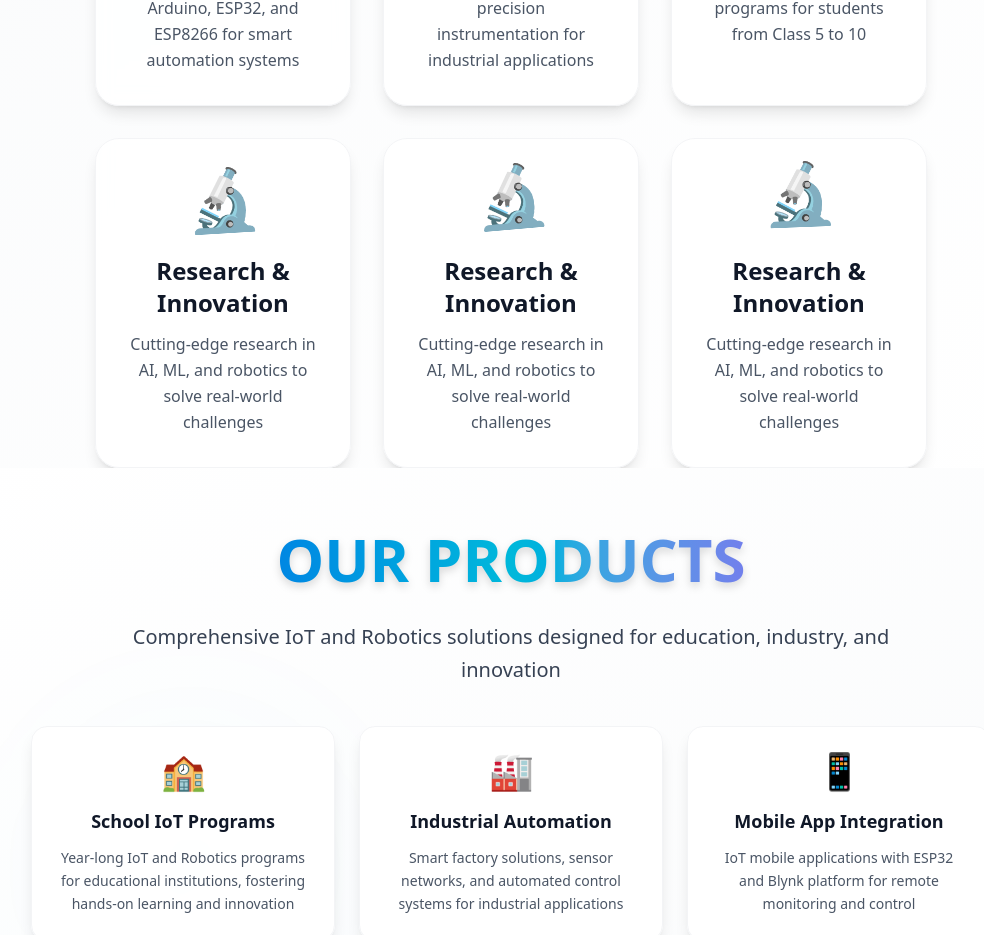
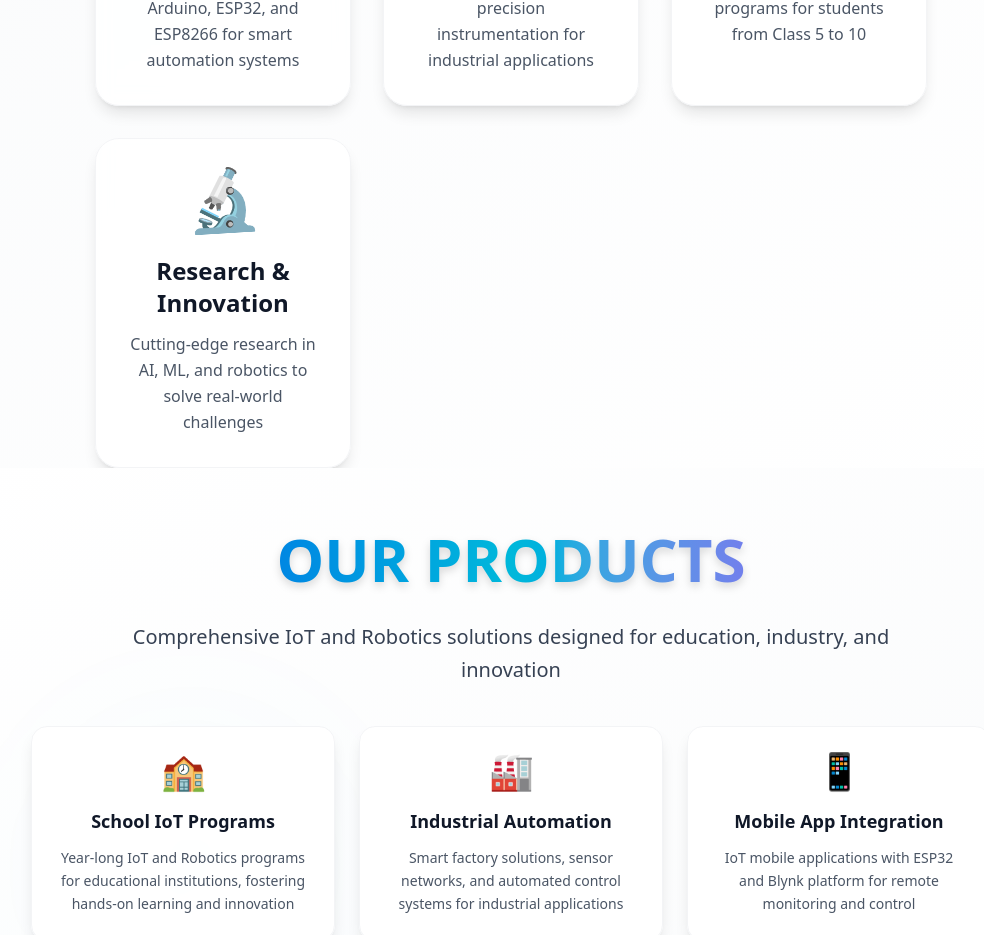
Before and after one commit to K-Aayush/nepa, a Next.js app: page / in a window 1280 px wide. Shown: the part 2112-3047 px from the top of the page, without its empty margins (129-1113 px from the left). Built offline with nearby package versions, Linux system fonts and the light colour scheme.

Commit message:
fixed error

```diff
--- a/src/app/page.tsx
+++ b/src/app/page.tsx
@@ -1,5 +1,8 @@
 import Main from "@/components/main";
+import React from "react";
 
-export default function Home() {
+const page = () => {
   return <Main />;
-}
+};
+
+export default page;
--- a/src/components/main.tsx
+++ b/src/components/main.tsx
@@ -249,8 +249,8 @@ export default function Main() {
         {/* Contact Section */}
         <section id="contact" className="min-h-screen">
           <ContactSection onVisitWebsite={handleVisitWebsite} />
-          <Footer />
         </section>
+        <Footer />
       </main>
     </div>
   );
--- a/src/components/navbar.tsx
+++ b/src/components/navbar.tsx
@@ -1,7 +1,6 @@
 "use client";
 
 import { motion, useScroll, useTransform } from "framer-motion";
-import { useState } from "react";
 
 interface NavbarProps {
   onNavigate: (section: string) => void;
@@ -17,14 +16,11 @@ export function Navbar({ onNavigate, activeSection }: NavbarProps) {
     { name: "COLLABORATION", id: "about" },
     { name: "SERVICES", id: "services" },
     { name: "PRODUCTS", id: "projects" },
-    { name: "TEAMS", id: "contact" },
+    { name: "TEAMS", id: "teams" },
     { name: "BLOGS", id: "blogs" },
     { name: "GALLERY", id: "gallery" },
     { name: "CONTACT", id: "contact" },
   ];
-
-  // Set navbar background color to match landing page uniformly
-  const backgroundColor = "rgba(255, 255, 255, 0.95)";
 
   return (
     <motion.nav
@@ -37,11 +33,7 @@ export function Navbar({ onNavigate, activeSection }: NavbarProps) {
       <div className="flex items-center bg-white rounded-full shadow-md px-4 py-1.5 gap-0">
         {/* Logo in the left first corner with extra spacing and subtle border */}
         <div className="flex items-center justify-center bg-white rounded-full shadow-sm mr-6 p-2 border border-gray-200">
-          <img
-            src="/logo.png"
-            alt="Logo"
-            className="h-8 w-35"
-          />
+          <img src="/logo.png" alt="Logo" className="h-8 w-35" />
         </div>
         {navItems.map((item) => (
           <button
--- a/src/components/sections/about-section.tsx
+++ b/src/components/sections/about-section.tsx
@@ -20,18 +20,6 @@ const features = [
     title: "STEAM Education",
     description:
       "Comprehensive IoT and Robotics education programs for students from Class 5 to 10",
-	},
-	{
-		icon: "🔬",
-		title: "Research & Innovation",
-		description:
-			"Cutting-edge research in AI, ML, and robotics to solve real-world challenges",
-	},
-  {
-		icon: "🔬",
-		title: "Research & Innovation",
-		description:
-			"Cutting-edge research in AI, ML, and robotics to solve real-world challenges",
   },
   {
     icon: "🔬",
```
Lines whose indentation alone changed are shown as unchanged.
